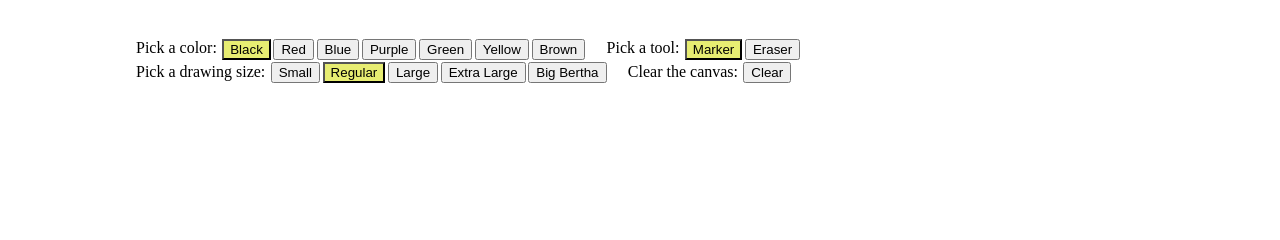
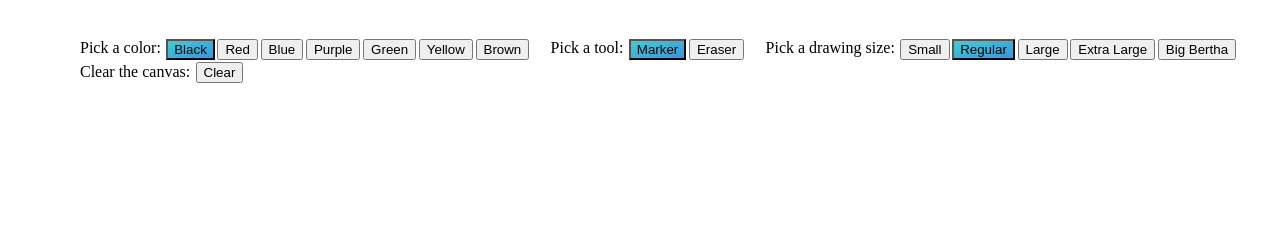
Before and after one commit to comp346s17/course-project-droop, a Django app: template droopproject/main/static/main/templates/canvas.template.html in a window 1280 px wide. Shown: the top 240 px of the page. Run offline with Django 3.2, Linux system fonts and the light colour scheme; the template is opened without the code that fills it, so the values that code supplies are empty.

Commit message:
Changes button highlight to blue gradient

```diff
--- a/droopproject/main/static/main/canvas.css
+++ b/droopproject/main/static/main/canvas.css
@@ -14,7 +14,7 @@ button {
 }
 
 .currently-used {
-    background-color: rgb(231, 237, 114)
+    background: linear-gradient(to right bottom, rgb(58, 207, 213), rgb(56, 149, 224));
 }
 
 #canvasArea {
@@ -32,7 +32,7 @@ button {
 
 #controlArea {
     margin: 0 auto;
-    padding-left: 8.5em;
+    padding-left: 5em;
 }
 
 #prompt {
--- a/droopproject/main/static/main/templates/canvas.template.html
+++ b/droopproject/main/static/main/templates/canvas.template.html
@@ -2,16 +2,16 @@
 <div id="controlArea">
     <h3 id="prompt"> {{ featuredPrompt }} </h3>
     <div id="colorArea" class="content-area">
-        Pick a color: <span><button id="black" class="color currently-used">Black</button><button id="red" class="color">Red</button><button id="blue" class="color">Blue</button><button id="purple" class="color">Purple</button><button id="green" class="color">Green</button><button id="yellow" class="color">Yellow</button><button id="brown" class="color">Brown</button></span></br>
+        Pick a color: <span><button id="black" class="btn-sm color currently-used">Black</button><button id="red" class="btn-sm color">Red</button><button id="blue" class="btn-sm color">Blue</button><button id="purple" class="btn-sm color">Purple</button><button id="green" class="btn-sm color">Green</button><button id="yellow" class="btn-sm color">Yellow</button><button id="brown" class="btn-sm color">Brown</button></span></br>
     </div>
     <div id="toolArea" class="content-area">
-        Pick a tool: <span><button id="marker" class="tool currently-used">Marker</button><button id="eraser" class="tool">Eraser</button></span></br>
+        Pick a tool: <span><button id="marker" class="btn-sm tool currently-used">Marker</button><button id="eraser" class="btn-sm tool">Eraser</button></span></br>
     </div>
     <div id="drawSizeArea" class="content-area">
-        Pick a drawing size: <span><button id="small" class="draw-size">Small</button><button id="regular" class="draw-size currently-used">Regular</button><button id="large" class="draw-size">Large</button><button id="extraLarge" class="draw-size">Extra Large</button><button id="bigBertha" class="draw-size">Big Bertha</button></span></br>
+        Pick a drawing size: <span><button id="small" class="btn-sm draw-size">Small</button><button id="regular" class="btn-sm draw-size currently-used">Regular</button><button id="large" class="btn-sm draw-size">Large</button><button id="extraLarge" class="btn-sm draw-size">Extra Large</button><button id="bigBertha" class="btn-sm draw-size">Big Bertha</button></span></br>
     </div>
     <div id="clearArea" class="content-area">
-        Clear the canvas: <button id="clear">Clear</button> </br>
+        Clear the canvas: <button id="clear" class="btn-sm">Clear</button> </br>
     </div>
 </div>
 
```
